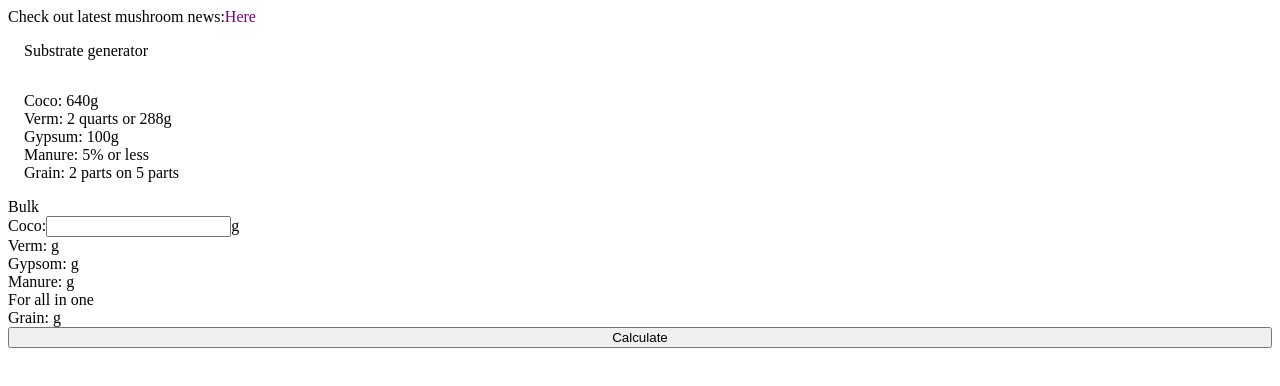
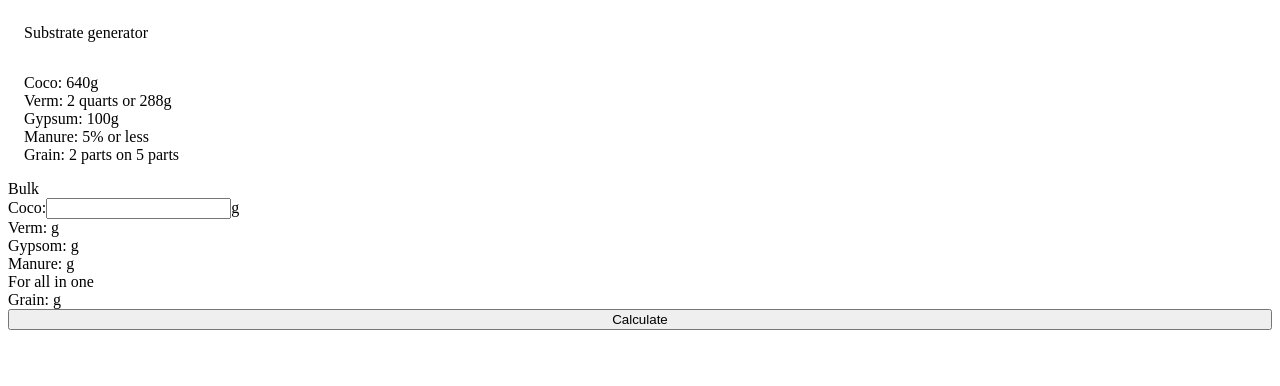
Before and after one commit to Dargonit/sub, a plain HTML site: page index.html in a window 1280 px wide. Drawn offline with Linux system fonts and the light colour scheme.

Commit message:
Update index.html

```diff
--- a/index.html
+++ b/index.html
@@ -23,8 +23,6 @@
 </style>
 <body>
 <div class="grid-container">
-    <div>Check out latest mushroom news:<span style="color:purple" onclick="window.open('http://www.sanfranchronicle.com/breaking:-lapd-arrests-will-smith-despite-chris-rock-declining-to-press-charges-amgakp')">Here</span></div>
-
     <div class="grid-header">Substrate generator</div>
     <div class="grid-recipe">
         <div>Coco: 640g</div>
```
